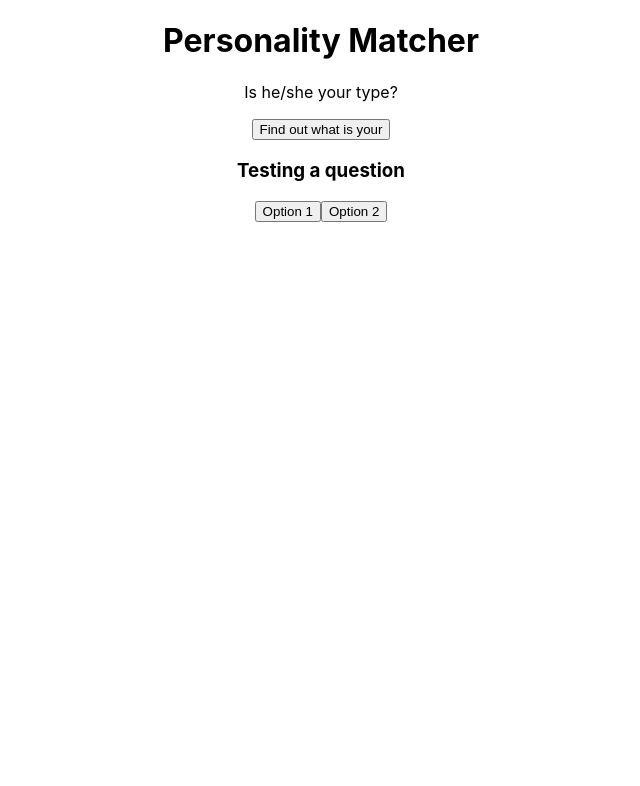
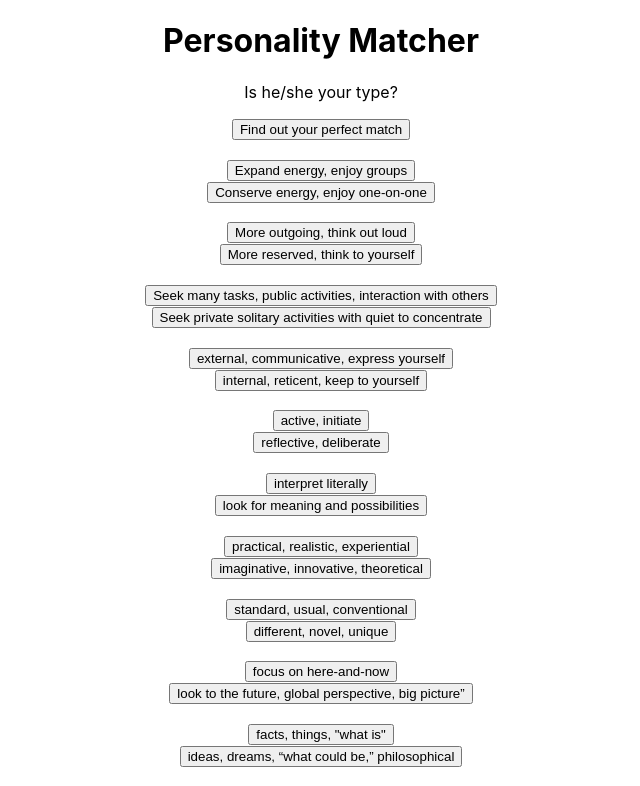
Before and after one commit to shawntay97/personality-matcher, a React (Create React App) app: page / in a window 1280 px wide. Shown: the top 786 px of the page, without its empty margins (319-959 px from the left). Built offline with nearby package versions, Linux system fonts and the light colour scheme.

Commit message:
linkeed questionData to ui

```diff
--- a/src/App.js
+++ b/src/App.js
@@ -1,17 +1,33 @@
-import React from "react";
+import React, { Component } from "react";
 import QuestionCard from "./components/QuestionCard";
+import questionData from "./knowledgeBase/questionData";
+
 import "./App.css";
 
-function App() {
-  return (
-    <div className="App">
-      <h1>Personality Matcher</h1>
-      <p>Is he/she your type?</p>
-      <button>Find out what is your</button>
+class App extends Component {
+  constructor() {
+    super();
+    this.state = {
+      questionData: questionData,
+    };
+  }
 
-      <QuestionCard />
-    </div>
-  );
+  render() {
+    console.log("questiondata:", this.state.questionData);
+    const QuestionCards = this.state.questionData.map((questionItem) => {
+      console.log("question item: ", questionItem);
+      return <QuestionCard questionItem={questionItem} />;
+    });
+
+    return (
+      <div className="App">
+        <h1>Personality Matcher</h1>
+        <p>Is he/she your type?</p>
+        <button>Find out your perfect match</button>
+        {QuestionCards}
+      </div>
+    );
+  }
 }
 
 export default App;
--- a/src/components/QuestionCard.js
+++ b/src/components/QuestionCard.js
@@ -1,14 +1,16 @@
 import React, { Component } from "react";
+import AnswerOption from "./utils/AnswerOption";
 
 class QuestionCard extends Component {
   render() {
+    const questionText = this.props.questionItem.question;
+    const AnswerOptions = this.props.questionItem.options.map((option) => {
+      return <AnswerOption option={option} key={option} />;
+    });
     return (
       <div>
-        <h3>Testing a question</h3>
-        <div>
-          <button>Option 1</button>
-          <button>Option 2</button>
-        </div>
+        <h3>{questionText}</h3>
+        <div>{AnswerOptions}</div>
       </div>
     );
   }
--- /dev/null
+++ b/src/components/utils/AnswerOption.js
@@ -0,0 +1,13 @@
+import React, { Component } from "react";
+
+class AnswerOption extends Component {
+  render() {
+    return (
+      <div>
+        <button>{this.props.option.answer}</button>
+      </div>
+    );
+  }
+}
+
+export default AnswerOption;
--- a/src/knowledgeBase/questionData.js
+++ b/src/knowledgeBase/questionData.js
@@ -61,7 +61,7 @@ const questionData = [
       },
       {
         type: "introversion",
-        answer: "internal, reticent, keep to yourself",
+        answer: "reflective, deliberate",
       },
     ],
   },
@@ -180,7 +180,7 @@ const questionData = [
       },
       {
         type: "Feeling",
-        answer: "ender-hearted, merciful",
+        answer: "tender-hearted, merciful",
       },
     ],
   },
```
